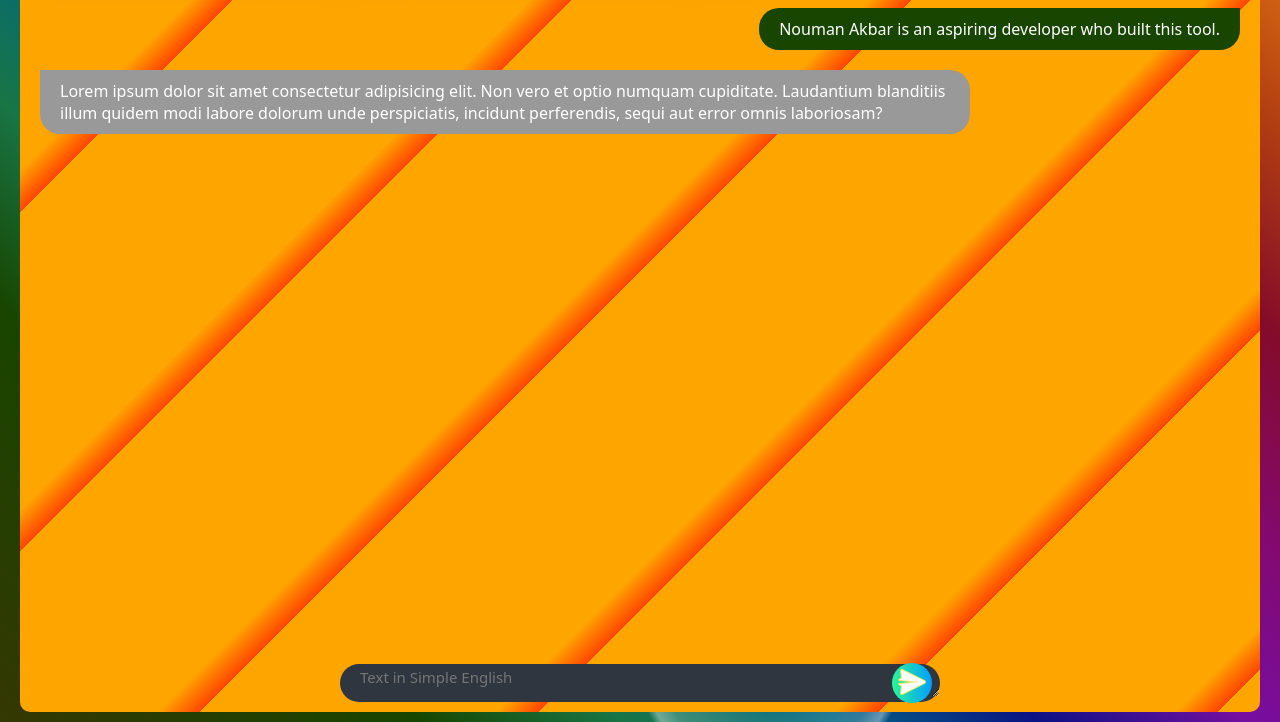
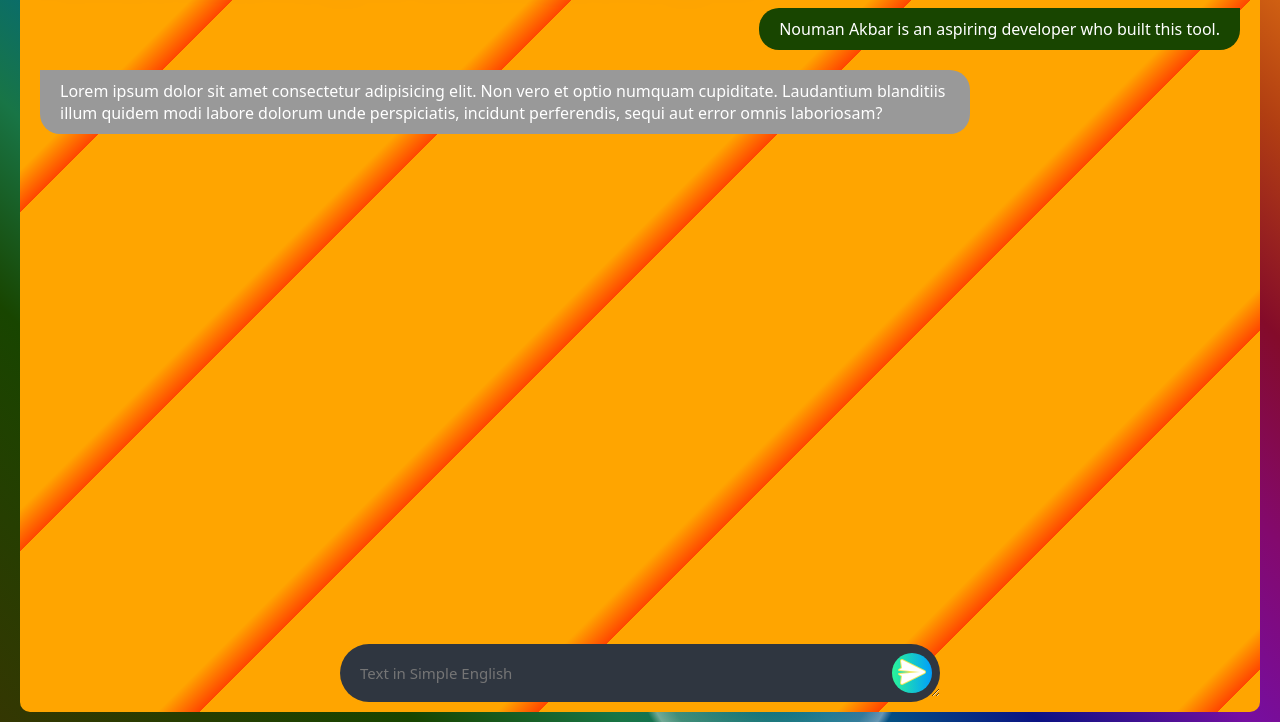
Before and after one commit to Nouman-Akbar/toShakeSpareEnglishTranslator, a plain HTML site: page index.html in a window 1280 px wide. Shown: the part 78-800 px from the top of the page. Drawn offline with Linux system fonts and the light colour scheme.

Commit message:
Update index.html

```diff
--- a/index.html
+++ b/index.html
@@ -237,7 +237,7 @@
             vertical-align: middle;
             position: absolute;
             top: 50%;
-            transform: translateY(-80%);
+            transform: translateY(-50%);
         }
 .searchInput:--webkit-scrollbar{
     width: 3px;
@@ -330,7 +330,7 @@
                     </div>
                 </div>
                 <form class="input_box">
-                    <textarea class="searchInput" type="text" rows="1" id="text_input" required
+                    <textarea class="searchInput" type="text" rows="2" id="text_input" required
                         placeholder="Text in Simple English"></textarea>
                     <button class="searchButton" type="submit">
                         <img src="send_icon.png" alt="Send Question">
```
